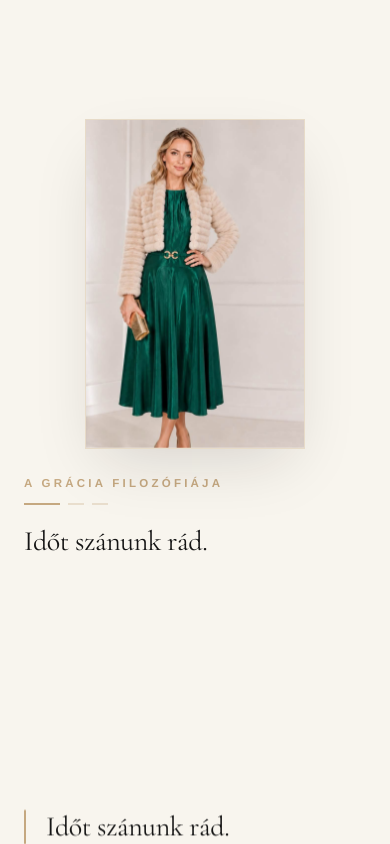
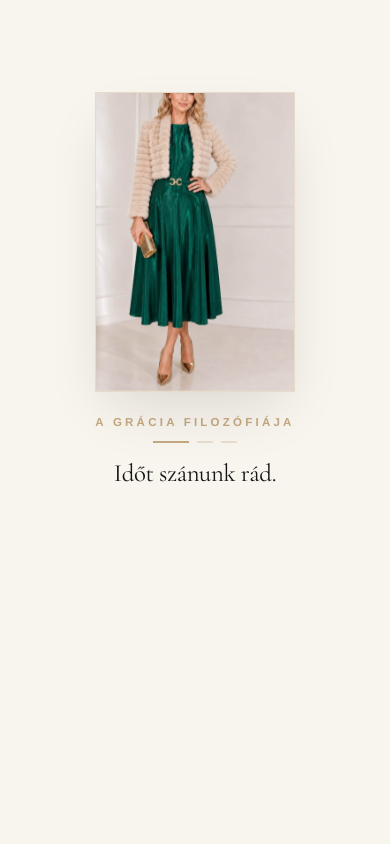
Before and after one commit to ebrolo/graciadivat-web, a Next.js app: page / in a window 390 px wide. Shown: the part 1620-2464 px from the top of the page. Built offline with nearby package versions, Linux system fonts and the light colour scheme.

Commit message:
feat(about): implement option A with centered spotlight, sequential left-aligned fade-in, and full feet visibility

```diff
--- a/src/components/AboutSection.tsx
+++ b/src/components/AboutSection.tsx
@@ -3,49 +3,6 @@
 import React, { useRef, useState, useEffect, useCallback } from 'react';
 import { useLanguage } from '@/context/LanguageContext';
 import { siteData } from '@/data/siteData';
-
-// Separate observer row for smooth, individual row appearance in the scrolling manifesto
-function ManifestoRow({ statement }: { statement: string }) {
-  const rowRef = useRef<HTMLDivElement>(null);
-  const [isVisible, setIsVisible] = useState(false);
-
-  useEffect(() => {
-    const el = rowRef.current;
-    if (!el) return;
-
-    const observer = new IntersectionObserver(
-      ([entry]) => {
-        if (entry.isIntersecting) {
-          setIsVisible(true);
-        }
-      },
-      {
-        threshold: 0.15,
-        rootMargin: '0px 0px -40px 0px',
-      }
-    );
-
-    observer.observe(el);
-    return () => observer.disconnect();
-  }, []);
-
-  return (
-    <div
-      ref={rowRef}
-      className="about-mobile-statement-row"
-      style={{
-        opacity: isVisible ? 1 : 0,
-        transform: isVisible ? 'translateY(0)' : 'translateY(16px)',
-        transition: 'opacity 0.65s cubic-bezier(0.16, 1, 0.3, 1), transform 0.65s cubic-bezier(0.16, 1, 0.3, 1)',
-        willChange: 'opacity, transform',
-      }}
-    >
-      <h2 className="font-serif about-manifesto-mobile-title">
-        {statement}
-      </h2>
-    </div>
-  );
-}
 
 export function AboutSection() {
   const { language } = useLanguage();
@@ -107,44 +64,64 @@ export function AboutSection() {
 
   // Active index for indicator dashes
   let activeIndex = 0;
-  if (p >= 0.52) {
+  if (p >= 0.28) {
     activeIndex = 2;
-  } else if (p >= 0.26) {
+  } else if (p >= 0.14) {
     activeIndex = 1;
   }
 
-  // Mobile spotlight statements calculation (one-by-one spotlight)
-  // Statement 0: visible initially, fades out 0.18 -> 0.24
-  const mobOp0 = p < 0.18 ? 1 : Math.max(0, 1 - (p - 0.18) / 0.06);
+  // -------------------------------------------------------------
+  // MOBILE ANIMATION PHYSICS (Option A - All in-frame sequence)
+  // -------------------------------------------------------------
 
-  // Statement 1: fades in 0.24 -> 0.30, holds, fades out 0.46 -> 0.52
-  const mobOp1 =
-    p < 0.24
+  // STAGE 1: Spotlight Phase (Center-aligned, one-by-one, 3rd fades out)
+  // Statement 0 (center): visible from 0.00 -> 0.10, fades out 0.10 -> 0.14
+  const mobSpotOp0 = p < 0.10 ? 1 : Math.max(0, 1 - (p - 0.10) / 0.04);
+
+  // Statement 1 (center): fades in 0.14 -> 0.18, holds 0.18 -> 0.24, fades out 0.24 -> 0.28
+  const mobSpotOp1 =
+    p < 0.14
       ? 0
-      : p < 0.46
-      ? Math.min(1, (p - 0.24) / 0.06)
-      : Math.max(0, 1 - (p - 0.46) / 0.06);
+      : p < 0.24
+      ? Math.min(1, (p - 0.14) / 0.04)
+      : Math.max(0, 1 - (p - 0.24) / 0.04);
 
-  // Statement 2: fades in 0.52 -> 0.58, holds, then cleanly fades out 0.70 -> 0.78
-  const mobOp2 =
-    p < 0.52
+  // Statement 2 (center): fades in 0.28 -> 0.32, holds 0.32 -> 0.38, cleanly fades out 0.38 -> 0.44
+  const mobSpotOp2 =
+    p < 0.28
       ? 0
-      : p < 0.70
-      ? Math.min(1, (p - 0.52) / 0.06)
-      : Math.max(0, 1 - (p - 0.70) / 0.08);
+      : p < 0.38
+      ? Math.min(1, (p - 0.28) / 0.04)
+      : Math.max(0, 1 - (p - 0.38) / 0.06);
 
-  const mobStatements = [
-    { opacity: mobOp0 },
-    { opacity: mobOp1 },
-    { opacity: mobOp2 },
+  const mobSpotlight = [
+    { opacity: mobSpotOp0 },
+    { opacity: mobSpotOp1 },
+    { opacity: mobSpotOp2 },
   ];
 
-  // Dashes fade out smoothly along with statement 3
-  const dashesOpacityMobile = p > 0.70 ? Math.max(0, 1 - (p - 0.70) / 0.08) : 1;
+  // Dashes fade out with the 3rd statement
+  const dashesOpacityMobile = p < 0.38 ? 1 : Math.max(0, 1 - (p - 0.38) / 0.06);
 
-  // Horizontal pan: The image stays firmly inside the frame, model placed slightly left initially (-36px),
-  // then glides gently from left to right as you scroll down. No vertical movement whatsoever.
-  const panOffset = -36 + p * 36;
+  // STAGE 2: Stacked Rows Phase (Left-aligned, sequential fade in under each other)
+  // Statement 0 (left-aligned): fades in 0.48 -> 0.58
+  const stackOp0 = p < 0.48 ? 0 : Math.min(1, (p - 0.48) / 0.10);
+
+  // Statement 1 (left-aligned): fades in 0.60 -> 0.72
+  const stackOp1 = p < 0.60 ? 0 : Math.min(1, (p - 0.60) / 0.10);
+
+  // Statement 2 (left-aligned): fades in 0.74 -> 0.86
+  const stackOp2 = p < 0.74 ? 0 : Math.min(1, (p - 0.74) / 0.10);
+
+  const stackOpacities = [stackOp0, stackOp1, stackOp2];
+
+  // Horizontal pan: The image stays firmly inside the frame.
+  // Model placed slightly left initially (-28px).
+  // Glides gently from left to right as you scroll.
+  // objectPosition: 'center bottom' ensures the feet and gold shoes are 100% visible!
+  const panOffset = -28 + p * 28;
+
+  const isStackedStage = p >= 0.46;
 
   return (
     <div
@@ -158,7 +135,7 @@ export function AboutSection() {
         borderTop: '1px solid rgba(197, 168, 128, 0.35)',
       }}
     >
-      {/* Sticky Viewport Frame */}
+      {/* Sticky Viewport Frame - Single cohesive container for entire section */}
       <div
         className="about-sticky-frame"
         style={{
@@ -206,11 +183,11 @@ export function AboutSection() {
                   src="/images/collection/846646474_1422651720063716_8159150398027964920_n.jpg"
                   alt="Grácia Szalon Nyíregyháza - Elegáns Modell"
                   style={{
-                    width: 'calc(100% + 36px)',
+                    width: 'calc(100% + 28px)',
                     height: '100%',
                     maxWidth: 'none',
                     objectFit: 'cover',
-                    objectPosition: 'center 20%',
+                    objectPosition: 'center bottom',
                     display: 'block',
                     transform: `translateX(${panOffset}px)`,
                     transition: 'transform 0.15s cubic-bezier(0.16, 1, 0.3, 1)',
@@ -220,7 +197,7 @@ export function AboutSection() {
               </div>
             </div>
 
-            {/* Right Column: Radical Minimalist Typographic Manifesto */}
+            {/* Right Column: Typographic Manifesto Stage */}
             <div className="about-text-column">
               {/* Category Pill Tag */}
               <div className="about-category-tag-wrapper">
@@ -302,10 +279,17 @@ export function AboutSection() {
                 })}
               </div>
 
-              {/* MOBILE SPOTLIGHT STAGE (Statements appear one-by-one taking turns, then 3rd sentence cleanly fades out) */}
-              <div className="about-mobile-spotlight-box">
+              {/* MOBILE STAGE 1: Spotlight (CENTER ALIGNED, ONE-BY-ONE, 3RD FADES OUT) */}
+              <div
+                className="about-mobile-spotlight-box"
+                style={{
+                  opacity: isStackedStage ? 0 : 1,
+                  pointerEvents: isStackedStage ? 'none' : 'auto',
+                  transition: 'opacity 0.3s ease-out',
+                }}
+              >
                 {manifesto.map((item, index) => {
-                  const st = mobStatements[index];
+                  const st = mobSpotlight[index];
                   return (
                     <div
                       key={item.id}
@@ -317,10 +301,50 @@ export function AboutSection() {
                         opacity: st.opacity,
                         pointerEvents: st.opacity > 0.5 ? 'auto' : 'none',
                         transition: 'opacity 0.25s ease-out',
+                        textAlign: 'center',
                       }}
                     >
                       <h2
-                        className="font-serif about-manifesto-mobile-title"
+                        className="font-serif about-manifesto-mobile-title-center"
+                        style={{
+                          lineHeight: 1.18,
+                          letterSpacing: '-0.015em',
+                          fontWeight: 400,
+                          color: 'var(--text-main)',
+                          margin: 0,
+                          textAlign: 'center',
+                        }}
+                      >
+                        {item.statement[language]}
+                      </h2>
+                    </div>
+                  );
+                })}
+              </div>
+
+              {/* MOBILE STAGE 2: Stacked Rows (LEFT ALIGNED, SEQUENTIAL FADE-IN UNDER EACH OTHER) */}
+              <div
+                className="about-mobile-stacked-box"
+                style={{
+                  opacity: isStackedStage ? 1 : 0,
+                  pointerEvents: isStackedStage ? 'auto' : 'none',
+                  transition: 'opacity 0.3s ease-out',
+                }}
+              >
+                {manifesto.map((item, index) => {
+                  const op = stackOpacities[index];
+                  return (
+                    <div
+                      key={item.id}
+                      className="about-mobile-stacked-row"
+                      style={{
+                        opacity: op,
+                        transform: `translateY(${Math.max(0, (1 - op) * 12)}px)`,
+                        transition: 'opacity 0.25s ease-out, transform 0.25s ease-out',
+                      }}
+                    >
+                      <h2
+                        className="font-serif about-manifesto-mobile-title-left"
                         style={{
                           lineHeight: 1.18,
                           letterSpacing: '-0.015em',
@@ -337,20 +361,6 @@ export function AboutSection() {
                 })}
               </div>
             </div>
-          </div>
-        </div>
-      </div>
-
-      {/* MOBILE SEQUENTIAL STACKED SECTION (Natural page scroll: after 3rd sentence has faded out, the page scrolls naturally, revealing the 3 sentences sequentially on the left side) */}
-      <div className="about-mobile-flow-section">
-        <div className="container-luxury" style={{ paddingLeft: '1.5rem', paddingRight: '1.5rem' }}>
-          <div className="about-mobile-flow-rows">
-            {manifesto.map((item) => (
-              <ManifestoRow
-                key={item.id}
-                statement={item.statement[language]}
-              />
-            ))}
           </div>
         </div>
       </div>
@@ -400,13 +410,13 @@ export function AboutSection() {
         .about-mobile-spotlight-box {
           display: none;
         }
-        .about-mobile-flow-section {
+        .about-mobile-stacked-box {
           display: none;
         }
 
         @media (max-width: 1023px) {
           .about-scroll-track {
-            height: 170vh !important;
+            height: 250vh !important;
           }
           .about-sticky-frame {
             position: sticky !important;
@@ -418,15 +428,15 @@ export function AboutSection() {
             z-index: 10 !important;
           }
           .about-content-container {
-            padding-top: 5rem !important;
+            padding-top: 4.8rem !important;
             padding-bottom: 1.5rem !important;
           }
           .about-grid-layout {
             grid-template-columns: 1fr !important;
-            gap: 1.5rem !important;
+            gap: 1.25rem !important;
           }
           .about-visual-portrait-container {
-            max-width: 220px !important;
+            max-width: 200px !important;
             margin: 0 auto !important;
           }
           .about-accent-hairline-frame {
@@ -435,50 +445,58 @@ export function AboutSection() {
           .about-text-column {
             margin: 0 !important;
             max-width: 100% !important;
+            position: relative !important;
           }
           .about-category-tag-wrapper {
-            text-align: left !important;
-            margin-bottom: 0.75rem !important;
+            text-align: center !important;
+            margin-bottom: 0.65rem !important;
           }
           .about-progress-dashes {
             display: flex !important;
-            margin-bottom: 1.25rem !important;
+            justify-content: center !important;
+            margin-bottom: 1rem !important;
           }
           .about-manifesto-stage-desktop {
             display: none !important;
           }
+
+          /* Mobile Spotlight: Center-aligned in spotlight */
           .about-mobile-spotlight-box {
             display: block !important;
             position: relative !important;
-            min-height: 140px !important;
+            min-height: 110px !important;
             width: 100% !important;
           }
-          /* Seamless natural continuation without any borders, background cuts, or "lap" feeling */
-          .about-mobile-flow-section {
-            display: block !important;
-            position: relative !important;
-            background-color: #F8F5EE !important;
-            padding-top: 1.5rem !important;
-            padding-bottom: 4.5rem !important;
-            border: none !important;
-            z-index: 20 !important;
+          .about-manifesto-mobile-title-center {
+            font-size: clamp(1.55rem, 5.8vw, 2.1rem) !important;
+            line-height: 1.2 !important;
+            letter-spacing: -0.015em !important;
+            font-weight: 400 !important;
+            color: var(--text-main) !important;
+            margin: 0 auto !important;
+            text-align: center !important;
+            max-width: 320px !important;
           }
-          .about-mobile-flow-rows {
+
+          /* Mobile Stacked: Left-aligned with gold left border, appearing under each other */
+          .about-mobile-stacked-box {
             display: flex !important;
             flex-direction: column !important;
-            gap: 2.4rem !important;
+            gap: 1.15rem !important;
             width: 100% !important;
+            position: relative !important;
+            margin-top: 0.5rem !important;
           }
-          .about-mobile-statement-row {
+          .about-mobile-stacked-row {
             display: flex !important;
             flex-direction: column !important;
-            padding-left: 1.25rem !important;
+            padding-left: 1rem !important;
             border-left: 2px solid var(--accent-gold) !important;
             text-align: left !important;
           }
-          .about-manifesto-mobile-title {
-            font-size: clamp(1.75rem, 6.8vw, 2.35rem) !important;
-            line-height: 1.2 !important;
+          .about-manifesto-mobile-title-left {
+            font-size: clamp(1.3rem, 4.8vw, 1.7rem) !important;
+            line-height: 1.22 !important;
             letter-spacing: -0.015em !important;
             font-weight: 400 !important;
             color: var(--text-main) !important;
```
